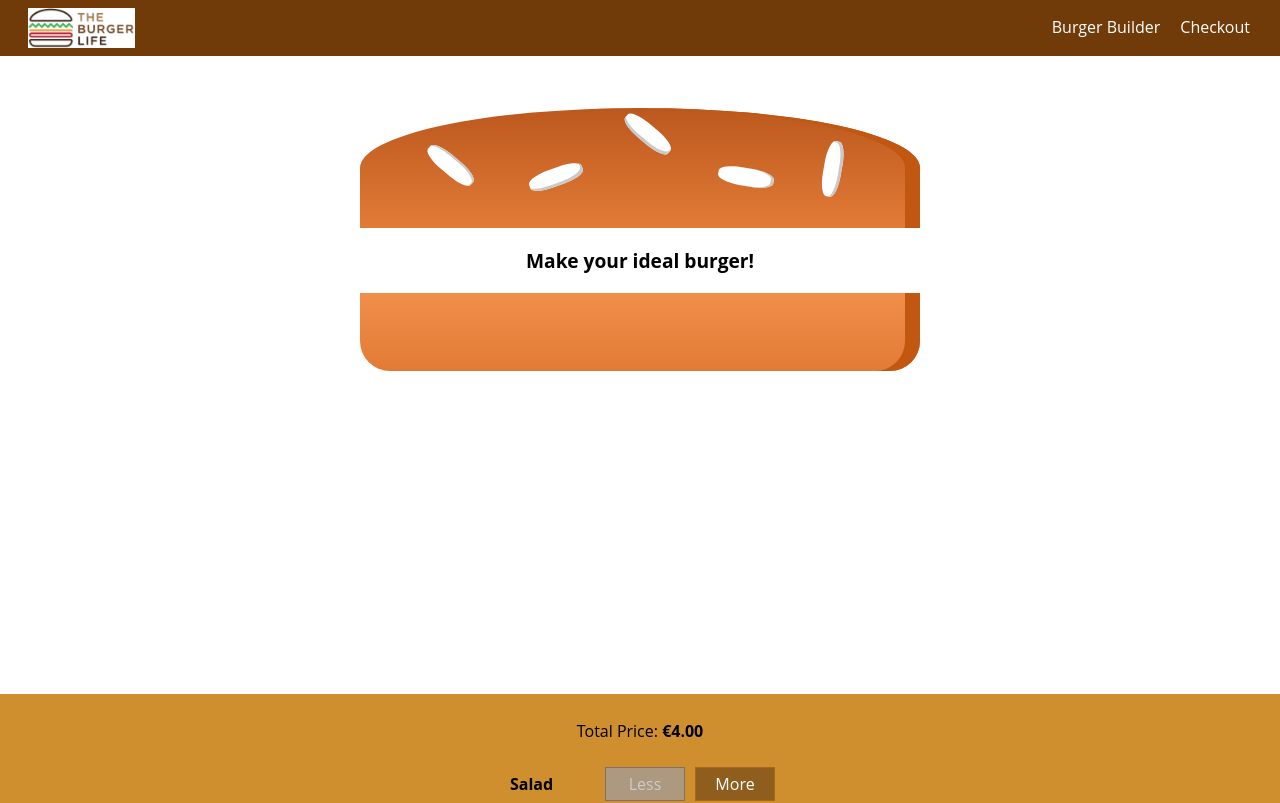
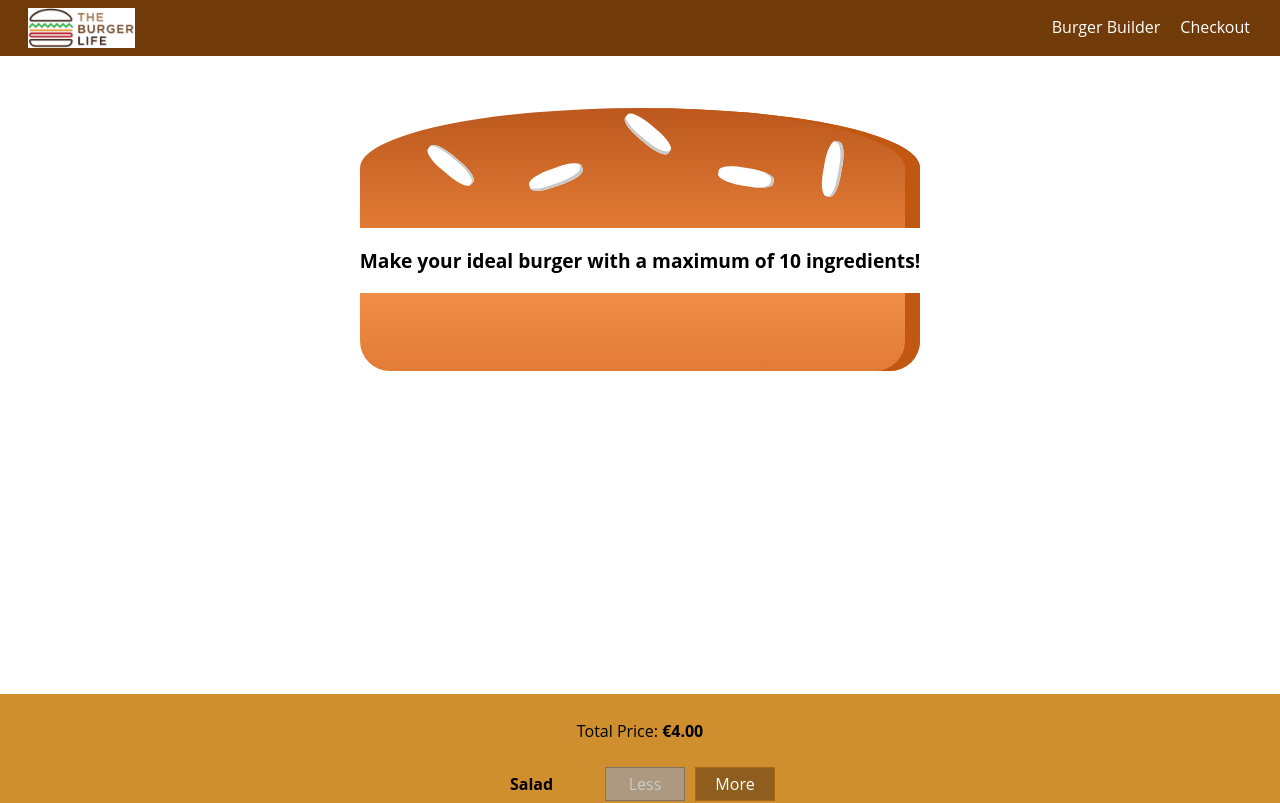
Before and after one commit to MaudyMorien/burgerbuilder, a React (Create React App) app: page / in a window 1280 px wide. Shown: the top 803 px of the page. Built offline with nearby package versions, Linux system fonts and the light colour scheme.

Commit message:
max 10 items comment

```diff
--- a/src/components/Burger/Burger.js
+++ b/src/components/Burger/Burger.js
@@ -13,33 +13,10 @@ const Burger = props => {
     <div className="Burger">
       <BurgerIngredient type="bread-top" />
         {props.cart.length !== 0 && <RenderBurgerIngredients {...props} />}
-        {props.cart.length === 0 && <p>Make your ideal burger!</p>}
+        {props.cart.length === 0 && <p>Make your ideal burger with a maximum of 10 ingredients!</p>}
       <BurgerIngredient type="bread-bottom" />
     </div>
-  );
-};
-
-// See the difference
-// const burger = (props) => {
-//     let transformedIngredients = Object.keys(props.ingredients)
-//         .map(ingredient => [...Array(props.ingredients[ingredient])]
-//             .map((_, index) => <BurgerIngredient key={ingredient + index} type={ingredient} />
-//             )
-//         )
-//         .reduce((array, element) => {
-//             return array.concat(element)
-//         }, [])
-//     if (transformedIngredients.length === 0) {
-//         transformedIngredients = <p>Make your ideal burger!</p>
-//     }
-
-//     return (
-//         <div className='Burger'>
-//             <BurgerIngredient type='bread-top' />
-//             {transformedIngredients}
-//             <BurgerIngredient type='bread-bottom' />
-//         </div>
-//     )
-// }
+  )
+}
 
 export default Burger
```
